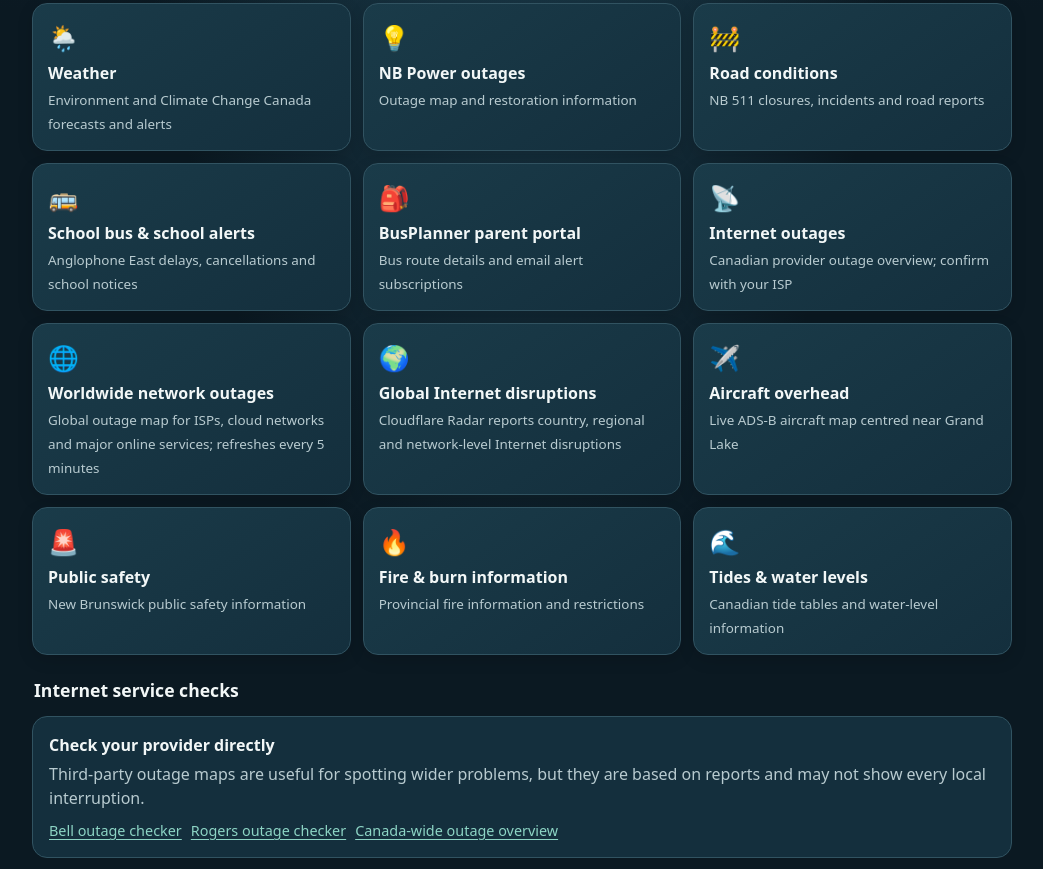
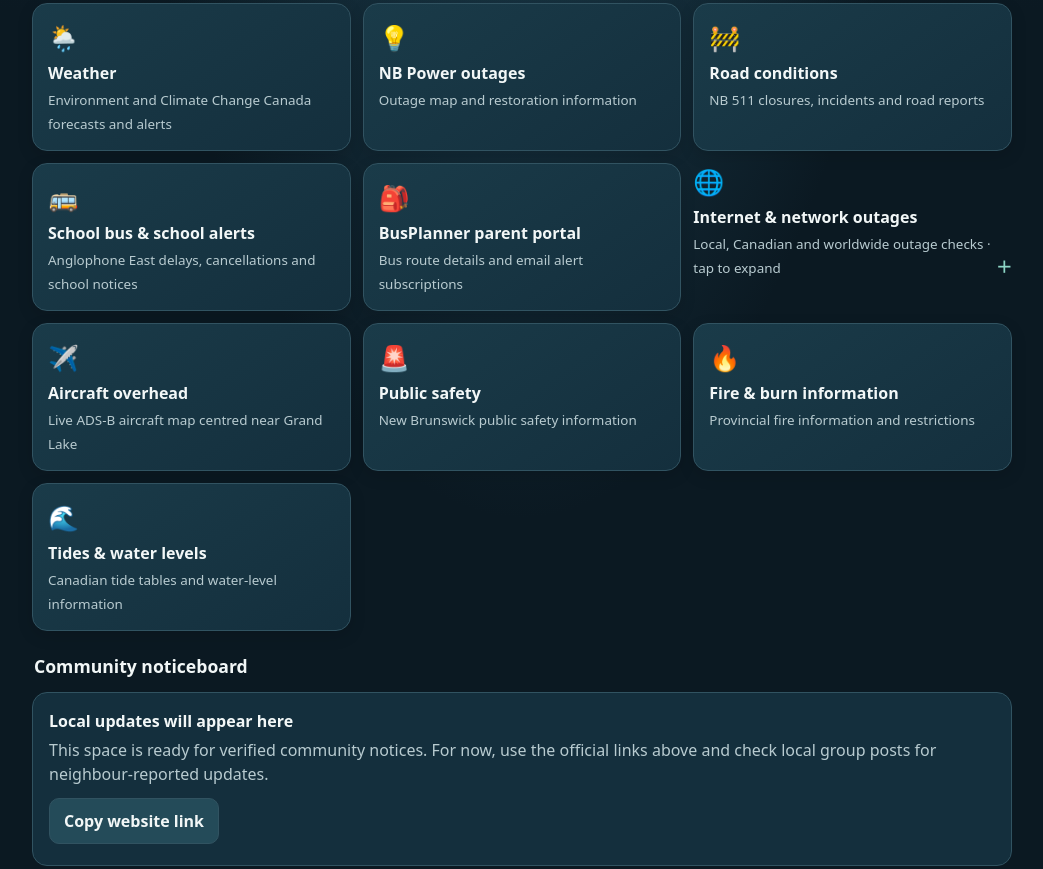
Before and after one commit to christopher72dmg-ctrl/GLA-Info, a plain HTML site: page index.html in a window 1280 px wide. Shown: the part 472-1341 px from the top of the page, without its empty margins (118-1161 px from the left). Drawn offline with Linux system fonts and the light colour scheme.

Commit message:
Combine local and worldwide outages into one expandable tile

```diff
--- a/index.html
+++ b/index.html
@@ -34,6 +34,13 @@ a.tile:active{transform:scale(.985)}a.tile:hover{border-color:var(--accent);box-
 button{border:1px solid var(--line);border-radius:10px;background:#244b59;color:var(--ink);padding:10px 14px;font:inherit;font-weight:650}
 .quicklinks{display:flex;flex-wrap:wrap;gap:9px;margin-top:10px}
 .quicklinks a{color:var(--accent);font-size:.9rem;text-underline-offset:3px}
+.network-tile{cursor:pointer;list-style:none}
+.network-tile summary{list-style:none}
+.network-tile summary::-webkit-details-marker{display:none}
+.network-tile summary:after{content:"＋";float:right;color:var(--accent);font-weight:800}
+.network-tile[open] summary:after{content:"−"}
+.network-links{display:grid;gap:8px;margin-top:14px;padding-top:12px;border-top:1px solid var(--line)}
+.network-links a{color:var(--accent);font-size:.9rem;text-decoration:underline;text-underline-offset:3px}
 footer{text-align:center;color:var(--muted);font-size:.8rem;padding:0 20px 28px}
 @media(min-width:650px){.grid{grid-template-columns:repeat(3,minmax(0,1fr))}}
 @media(max-width:360px){.grid{grid-template-columns:1fr}.clock{align-items:flex-start;flex-direction:column}}
@@ -62,24 +69,21 @@ footer{text-align:center;color:var(--muted);font-size:.8rem;padding:0 20px 28px}
   <a class="tile" href="https://511.gnb.ca/" target="_blank" rel="noopener"><span class="icon">🚧</span><b>Road conditions</b><small>NB 511 closures, incidents and road reports</small></a>
   <a class="tile" href="https://asdeast.nbed.ca/alerts/" target="_blank" rel="noopener"><span class="icon">🚌</span><b>School bus &amp; school alerts</b><small>Anglophone East delays, cancellations and school notices</small></a>
   <a class="tile" href="https://asdebp.nbed.nb.ca/" target="_blank" rel="noopener"><span class="icon">🎒</span><b>BusPlanner parent portal</b><small>Bus route details and email alert subscriptions</small></a>
-  <a class="tile" href="https://outagecanada.com/internet-outages.html" target="_blank" rel="noopener"><span class="icon">📡</span><b>Internet outages</b><small>Canadian provider outage overview; confirm with your ISP</small></a>
-  <a class="tile" href="https://www.thousandeyes.com/outages/" target="_blank" rel="noopener"><span class="icon">🌐</span><b>Worldwide network outages</b><small>Global outage map for ISPs, cloud networks and major online services; refreshes every 5 minutes</small></a>
-  <a class="tile" href="https://radar.cloudflare.com/outage-center" target="_blank" rel="noopener"><span class="icon">🌍</span><b>Global Internet disruptions</b><small>Cloudflare Radar reports country, regional and network-level Internet disruptions</small></a>
+  <details class="tile network-tile">
+   <summary><span class="icon">🌐</span><b>Internet &amp; network outages</b><small>Local, Canadian and worldwide outage checks · tap to expand</small></summary>
+   <div class="network-links">
+    <a href="https://support.bell.ca/Outage-Check" target="_blank" rel="noopener">Bell outage checker</a>
+    <a href="https://www.rogers.com/support/outage" target="_blank" rel="noopener">Rogers outage checker</a>
+    <a href="https://outagecanada.com/internet-outages.html" target="_blank" rel="noopener">Canada-wide Internet outages</a>
+    <a href="https://www.thousandeyes.com/outages/" target="_blank" rel="noopener">Worldwide network outages · ThousandEyes</a>
+    <a href="https://radar.cloudflare.com/outage-center" target="_blank" rel="noopener">Global Internet disruptions · Cloudflare Radar</a>
+   </div>
+  </details>
   <a class="tile" href="https://globe.airplanes.live/?lat=46.0&amp;lon=-65.9&amp;zoom=8" target="_blank" rel="noopener"><span class="icon">✈️</span><b>Aircraft overhead</b><small>Live ADS-B aircraft map centred near Grand Lake</small></a>
   <a class="tile" href="https://www2.gnb.ca/content/gnb/en/departments/public_safety.html" target="_blank" rel="noopener"><span class="icon">🚨</span><b>Public safety</b><small>New Brunswick public safety information</small></a>
   <a class="tile" href="https://www2.gnb.ca/content/gnb/en/departments/erd/natural_resources/content/ForestsCrownLands/content/FireWatch.html" target="_blank" rel="noopener"><span class="icon">🔥</span><b>Fire &amp; burn information</b><small>Provincial fire information and restrictions</small></a>
   <a class="tile" href="https://tides.gc.ca/" target="_blank" rel="noopener"><span class="icon">🌊</span><b>Tides &amp; water levels</b><small>Canadian tide tables and water-level information</small></a>
  </section>
- <h2>Internet service checks</h2>
- <div class="panel">
-  <strong>Check your provider directly</strong>
-  <p>Third-party outage maps are useful for spotting wider problems, but they are based on reports and may not show every local interruption.</p>
-  <div class="quicklinks">
-   <a href="https://support.bell.ca/Outage-Check" target="_blank" rel="noopener">Bell outage checker</a>
-   <a href="https://www.rogers.com/support/outage" target="_blank" rel="noopener">Rogers outage checker</a>
-   <a href="https://outagecanada.com/internet-outages.html" target="_blank" rel="noopener">Canada-wide outage overview</a>
-  </div>
- </div>
  <h2>Community noticeboard</h2>
  <div class="panel">
   <strong>Local updates will appear here</strong>
```
